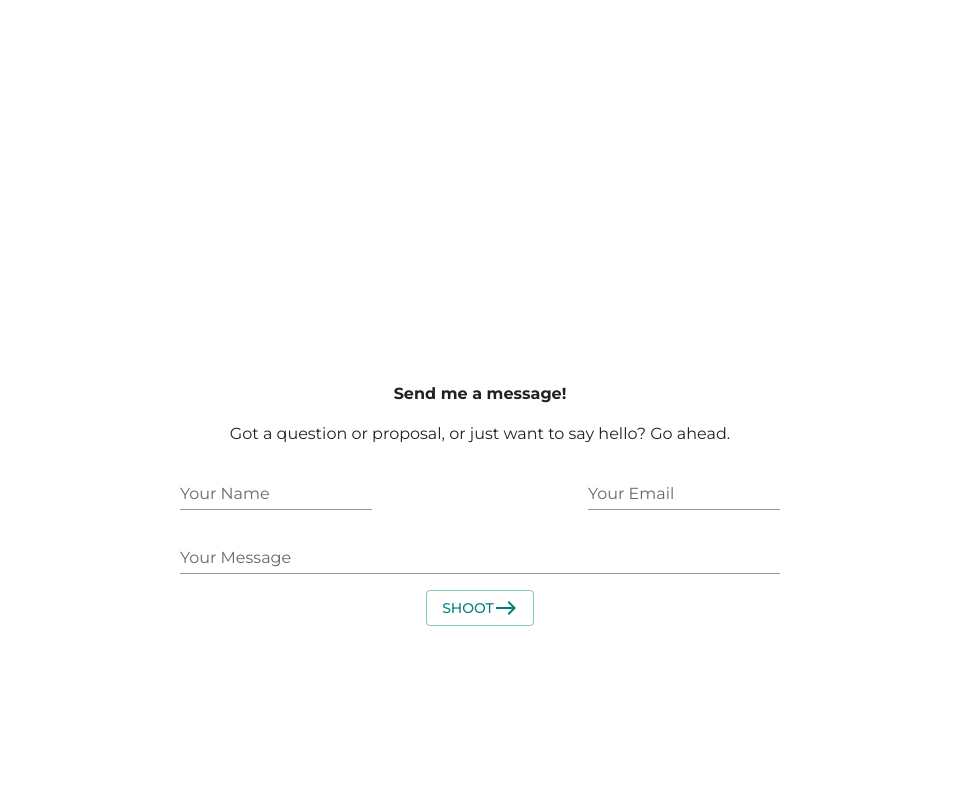
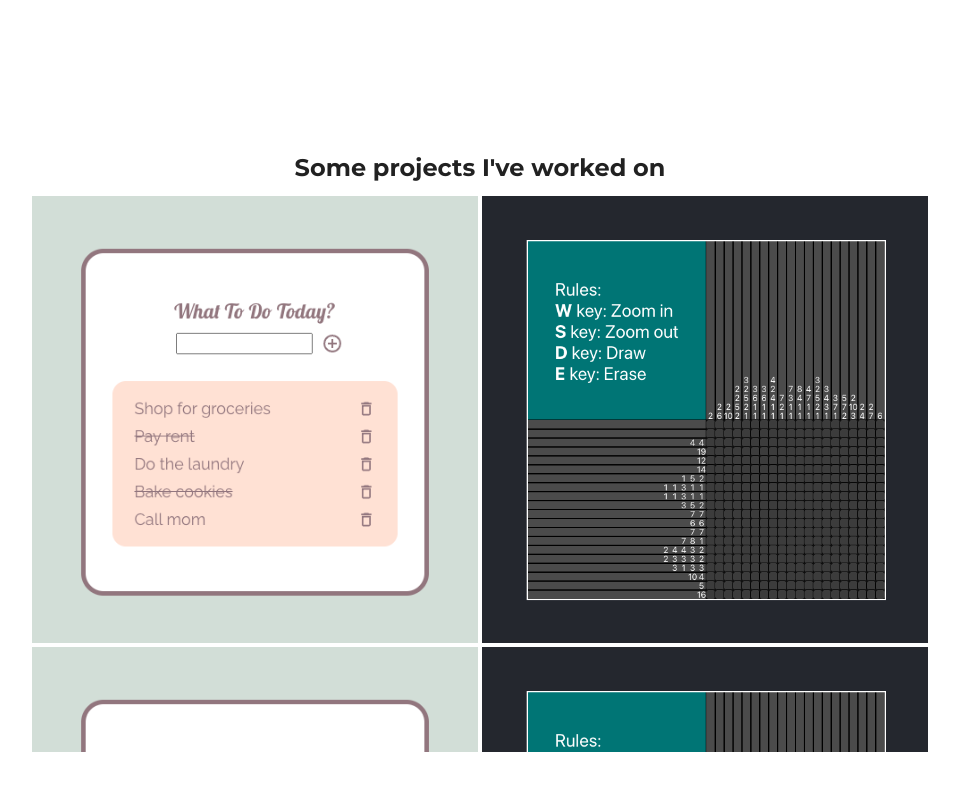
Before and after one commit to LittlePuggers/Portfolio, a React (Create React App) app: page / in a window 1280 px wide. Shown: the part 1400-2200 px from the top of the page, without its empty margins (160-1119 px from the left). Built offline with nearby package versions, Linux system fonts and the light colour scheme.

Commit message:
Created projects section

```diff
--- a/src/App.css
+++ b/src/App.css
@@ -65,6 +65,23 @@
   align-items: center;
 }
 
+#projects {
+  height: 80vh;
+  display: flex;
+  flex-direction: column;
+  justify-content: center;
+  align-items: center;
+}
+
+.project-img:hover .project-img-text {
+  visibility: visible;
+  height: fit-content;
+}
+
+.project-img-text {
+  visibility: hidden;
+}
+
 .contact-input {
   display: flex;
   justify-content: space-between;
--- a/src/App.js
+++ b/src/App.js
@@ -5,6 +5,7 @@ import HideAppBar from "./components/HideAppBar";
 import NavBar from "./components/NavBar";
 import Hero from "./components/Hero";
 import Aboutme from "./components/Aboutme";
+import Projects from "./components/Projects";
 import Contact from "./components/Contact";
 import { createTheme } from "@mui/material/styles";
 import { ThemeProvider } from "@emotion/react";
@@ -42,6 +43,7 @@ function App() {
         </Router> */}
         <Hero></Hero>
         <Aboutme></Aboutme>
+        <Projects></Projects>
         <Contact theme={myTheme}></Contact>
         <div className="footer">
           <Footer></Footer>
--- /dev/null
+++ b/src/components/Projects.jsx
@@ -0,0 +1,74 @@
+import * as React from "react";
+import ImageList from "@mui/material/ImageList";
+import ImageListItem from "@mui/material/ImageListItem";
+import ImageListItemBar from "@mui/material/ImageListItemBar";
+import ListSubheader from "@mui/material/ListSubheader";
+import IconButton from "@mui/material/IconButton";
+import { IoLogoGithub } from "react-icons/io5";
+import todolist from "../images/todolist.png";
+import nonograms from "../images/nonograms.png";
+
+export default function Projects() {
+  return (
+    <div id="projects">
+      <ImageList sx={{ width: "70%", height: "80vh" }}>
+        <ImageListItem key="Subheader" cols={2}>
+          <ListSubheader
+            component="div"
+            sx={{ fontSize: "24px", color: "#000000DE", fontWeight: "700" }}
+          >
+            Some projects I've worked on
+          </ListSubheader>
+        </ImageListItem>
+        {itemData.map((item) => (
+          <ImageListItem className="project-img" key={item.img}>
+            <img src={item.img} alt={item.title} loading="lazy" />
+            <ImageListItemBar
+              className="project-img-text"
+              title={item.title}
+              subtitle={item.description}
+              actionIcon={
+                <IconButton
+                  sx={{ color: "rgba(255, 255, 255, 0.54)" }}
+                  aria-label={`more about ${item.title} in GitHub`}
+                  href={item.url}
+                  target="_blank"
+                  rel="noopener noreferrer"
+                >
+                  <IoLogoGithub />
+                </IconButton>
+              }
+            />
+          </ImageListItem>
+        ))}
+      </ImageList>
+    </div>
+  );
+}
+
+const itemData = [
+  {
+    img: todolist,
+    title: "To Do List",
+    description: "With the basic functions.",
+    url: "https://github.com/LittlePuggers/ToDoList",
+  },
+  {
+    img: nonograms,
+    title: "Nonograms",
+    description: "A game made in collaboration.",
+    url: "https://github.com/LittlePuggers/nonograms",
+  },
+  {
+    img: todolist,
+    title: "To Do List",
+    description: "With the basic functions.",
+    url: "https://github.com/LittlePuggers/ToDoList",
+  },
+  {
+    img: nonograms,
+    title: "Nonograms",
+    description: "A game made in collaboration.",
+    url: "https://github.com/LittlePuggers/nonograms",
+  },
+];
```
Also changed, not shown: src/images/nonograms.png (added), src/images/todolist.png (added).
